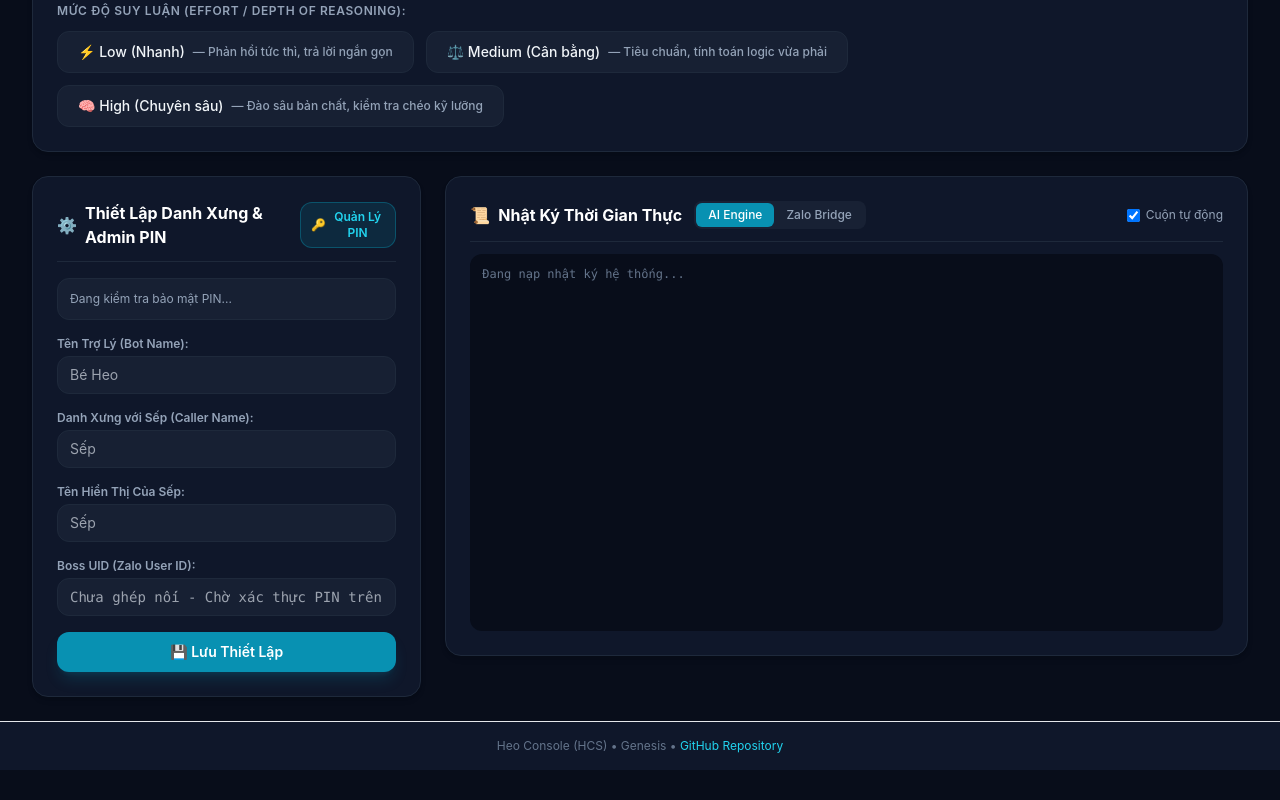
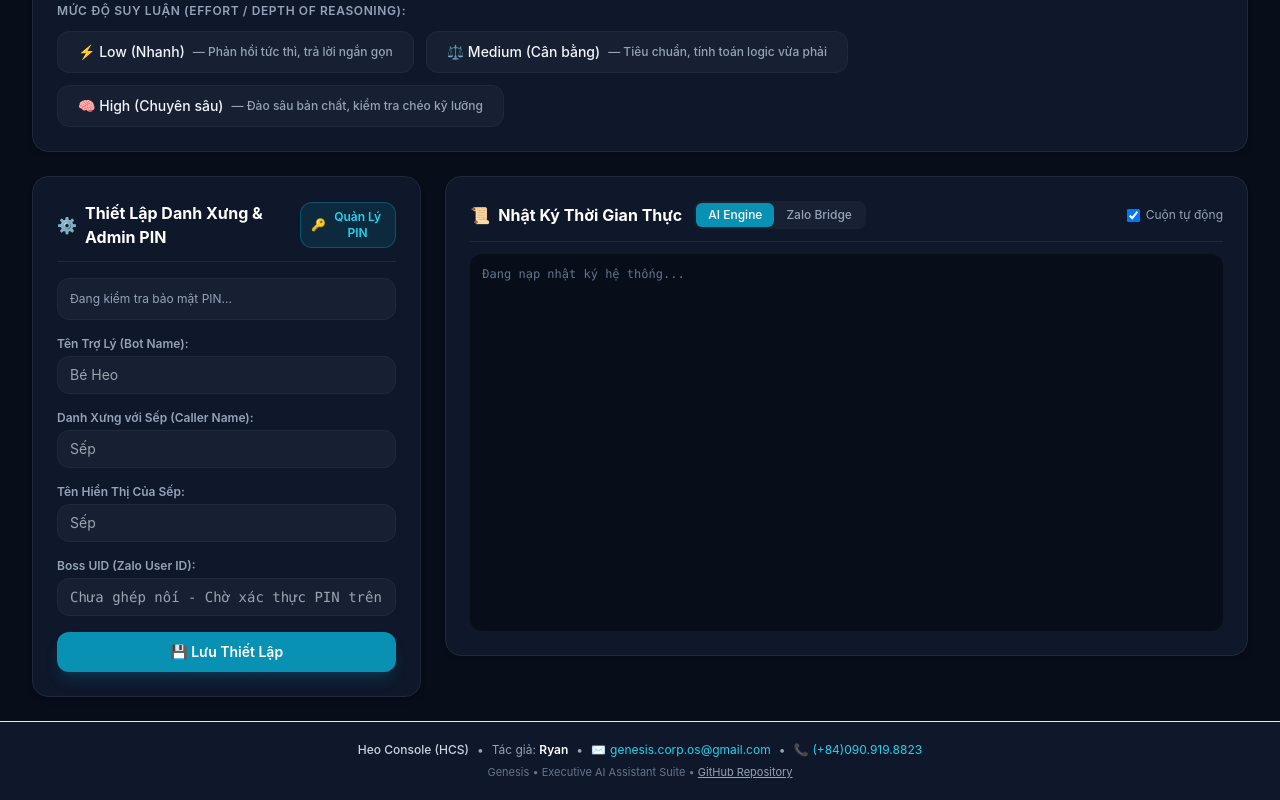
Before and after one commit to Genesis-ryan-84-0567536339/heo-agent-dev, a plain HTML site: page engine/dashboard.html in a window 1280 px wide. Shown: the part 931-1731 px from the top of the page. Before the commit the page ends 1701 px from the top, so only its background shows below. Drawn offline with nearby package versions, Linux system fonts and the light colour scheme; no server answers.

Commit message:
feat(hcs): thêm thông tin tác giả Ryan vào chân trang Heo Console

```diff
--- a/engine/dashboard.html
+++ b/engine/dashboard.html
@@ -603,8 +603,25 @@
   </div>
 
   <!-- Footer -->
-  <footer class="border-t border-slate-850 bg-dark-900 py-4 text-center text-xs text-slate-500">
-    Heo Console (HCS) • Genesis • <a href="https://github.com/Genesis-ryan-84-0567536339/zalo-agy" target="_blank" class="text-cyan-400 hover:underline">GitHub Repository</a>
+  <footer class="border-t border-slate-850 bg-dark-900 py-5 text-center text-xs text-slate-400 space-y-1.5">
+    <div class="flex items-center justify-center space-x-2 flex-wrap text-slate-400">
+      <span class="font-medium text-slate-300">Heo Console (HCS)</span>
+      <span>•</span>
+      <span>Tác giả: <strong class="text-white font-semibold">Ryan</strong></span>
+      <span>•</span>
+      <a href="mailto:genesis.corp.os@gmail.com" class="text-cyan-400 hover:underline inline-flex items-center space-x-1">
+        <span>✉️</span>
+        <span>genesis.corp.os@gmail.com</span>
+      </a>
+      <span>•</span>
+      <a href="tel:+84909198823" class="text-cyan-400 hover:underline inline-flex items-center space-x-1">
+        <span>📞</span>
+        <span>(+84)090.919.8823</span>
+      </a>
+    </div>
+    <div class="text-[11px] text-slate-500">
+      Genesis • Executive AI Assistant Suite • <a href="https://github.com/Genesis-ryan-84-0567536339/zalo-agy" target="_blank" class="text-slate-400 hover:text-cyan-400 underline transition">GitHub Repository</a>
+    </div>
   </footer>
 
   <script>
```
